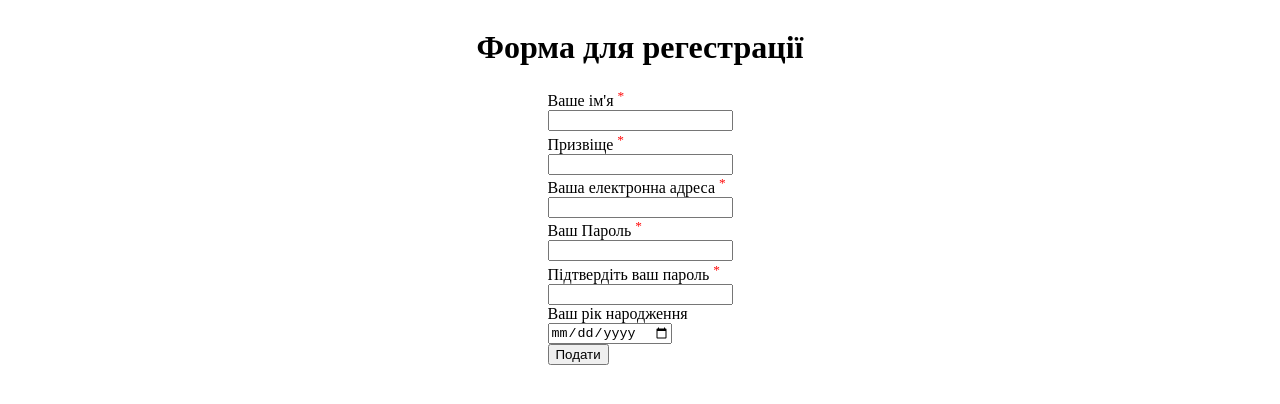
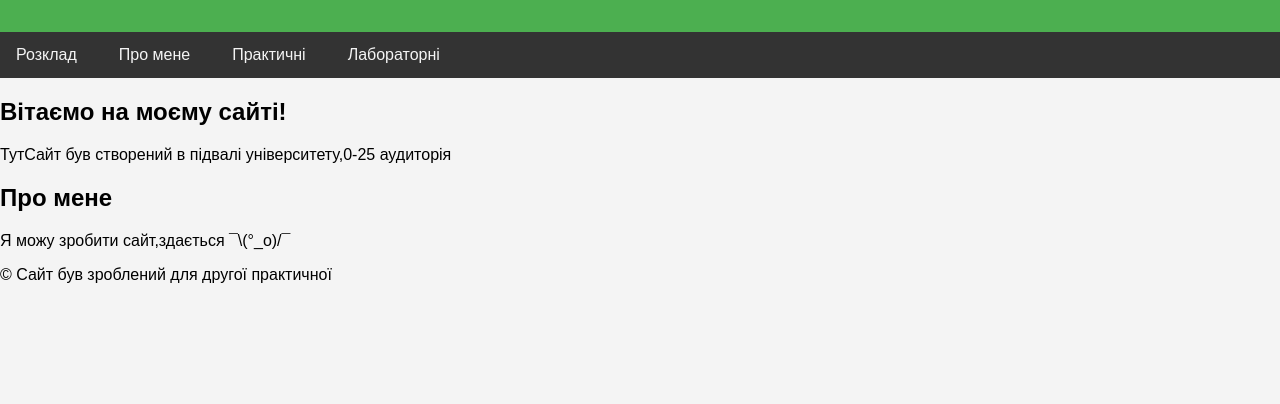
Before and after one commit to ShokoladkaFav/Shokoladka.github.io, a plain HTML site: page index.html in a window 1280 px wide. Drawn offline with Linux system fonts and the light colour scheme.

Commit message:
Updated to a working site

```diff
--- a/index.html
+++ b/index.html
@@ -1,35 +1,41 @@
-<html>
+<!DOCTYPE html>
+<html lang="uk">
 <head>
-
-<link rel = "stylesheet" href = "style.css">
-
+    <meta charset="UTF-8">
+    <meta name="viewport" content="width=device-width, initial-scale=1.0">
+    <meta http-equiv="X-UA-Compatible" content="IE=edge">
+    <title>Сайт нагібаторр роботів 228</title>
+    <link rel="stylesheet" href="style.css"> <!-- Підключення CSS -->
 </head>
 <body>
-<div class = "registration-form">
-<h1>Форма для регестрації</h1>
-<form action ="https://webhook.site">
-<label for = "inputName">Ваше ім'я <sup style = "color: red;">*</sup></label><br>
-<input type = "text" name = "inputName" required><br>
+    <!-- Навігація сайту -->
+<header>    </header>
 
-<label for = "inputSurname">Призвіще <sup style = "color: red;">*</sup></label><br>
-<input type = "text" name = "inputSurname" required><br>
+        <nav>
+            <ul class="horizontal-list">
+                <li><a href="rozklad.html">Розклад</a></li>
+                <li><a href="promene.html">Про мене</a></li>
+                <li><a href="prakt.html">Практичні</a></li>
+                <li><a href="LB.html">Лабораторні</a></li>
+            </ul>
+        </nav>
 
-<label for = "inputEmeil">Ваша електронна адреса <sup style = "color: red;">*</sup></label><br>
-<input type = "email" name = "inputEmeil"
-pattern = "[a-zA-Z0-9._%+-]+@[a-zA-Z0-9.-]+\.[a-zA-Z]{2,}" required><br>
+    <!-- Основний вміст сайту -->
+    <main>
+        <section id="welcome">
+            <h1>Вітаємо на моєму сайті!</h1>
+            <p>ТутСайт був створений в підвалі університету,0-25 аудиторія</p>
+        </section>
 
-<label for = "inputPassword">Ваш Пароль <sup style = "color: red;">*</sup></label><br>
-<input type = "text" name = "inputPassword" required><br>
+        <section id="about">
+            <h2>Про мене</h2>
+            <p>Я можу зробити сайт,здається ¯\(°_o)/¯ </p>
+        </section>
+    </main>
 
-<label for = "inputPass">Підтвердіть ваш пароль <sup style = "color: red;">*</sup></label><br>
-<input type = "text" name = "inputPass" required><br>
-
-<label for = "inputDay">Ваш рік народження </label><br>
-<input type = "date" name = "inputDay"><br>
-
-<button  type ="submit">Подати</button>
-
-</form>
-</div>
-<body>
+    <!-- Підвал сайту -->
+    <footer>
+        <p>&copy; Сайт був зроблений для другої практичної</p>
+    </footer>
+</body>
 </html>
--- a/style.css
+++ b/style.css
@@ -1,5 +1,45 @@
-.registration-form{
-display: flex;
-flex-direction: column;
-align-items: center
+body{
+margin:0;
+padding:0;
+background: #f4f4f4;
+font-family: Arial,Helvetica,sans-self;
 }
+
+header{
+background-color: #4caf50;
+color: white;
+padding: 1rem;
+text-align: center;
+}
+
+nav ul{
+list-style: none;
+margin:0;
+padding:0;
+background-color: #333;
+overflow: hidden;
+}
+
+nav ul li a{
+text-decoration: none;
+color: #f4f4f4;
+display: block;
+text-align: center;
+padding: 14px 16px;
+}
+
+nav ul li a:hover{
+background: red;
+}
+
+.horizontal-list {
+    list-style-type: none; /* Вимкнути стандартні маркери списку */
+    padding: 0;
+    margin: 0;
+    display: flex; /* Використати flexbox для розташування елементів в рядок */
+    gap: 10px; /* Відстань між елементами */
+}
+
+.horizontal-list li {
+    display: inline; /* Додатково забезпечує розташування в рядок */
+}
```
Also changed, not shown: LB.html (added, +18 -0 lines), prakt.html (added, +14 -0 lines), promene.html (added, +27 -0 lines), rozklad.html (added, +42 -0 lines).
